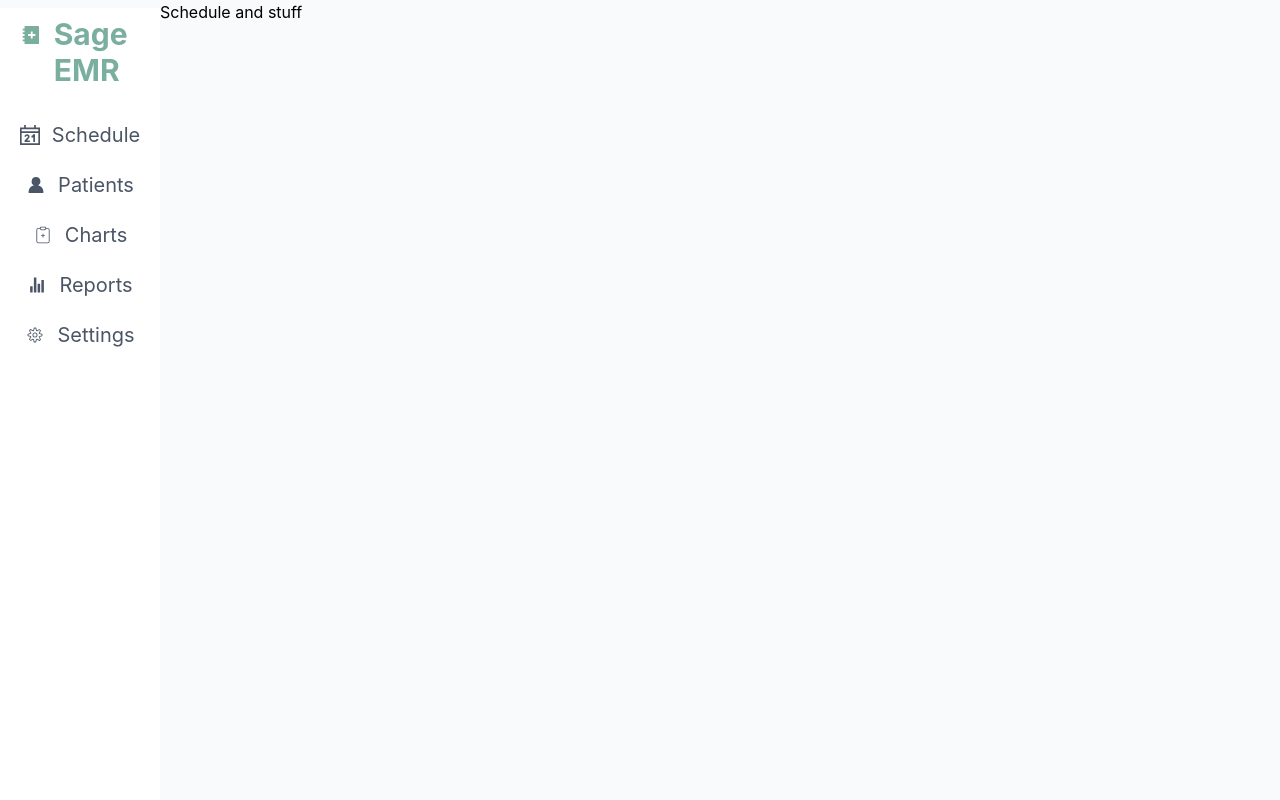
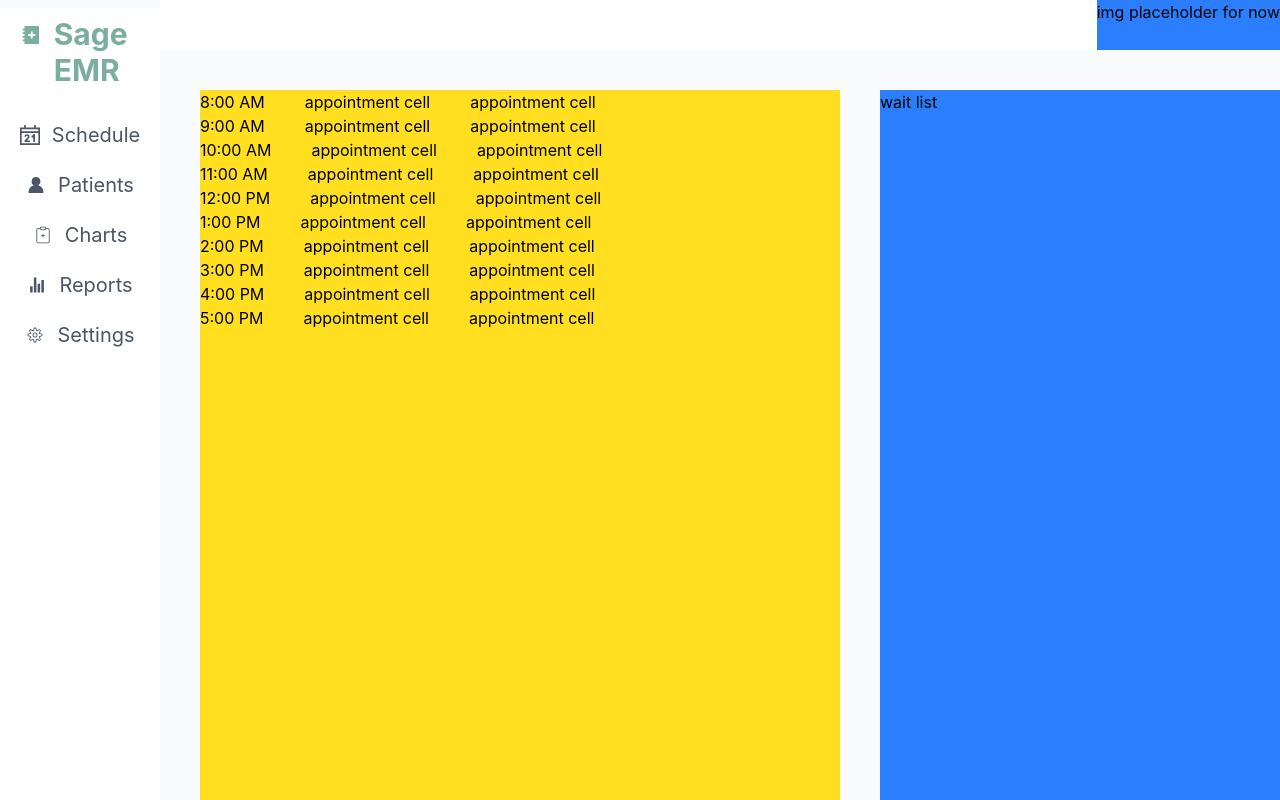
Before and after one commit to anthonys-hub/Sage-EMR, a React (Vite) app in the folder client/: page /schedule in a window 1280 px wide. Built offline with nearby package versions, Linux system fonts and the light colour scheme; no server answers.

Commit message:
schedule UI, header

```diff
--- /dev/null
+++ b/client/src/Components/Header.jsx
@@ -0,0 +1,22 @@
+export default function Header() {
+    const name = localStorage.getItem('name')
+    const role = localStorage.getItem('role')
+
+    return (
+        <div className="bg-white flex flex-row justify-end h-12.5">
+
+            <div>
+                <h1>{name}</h1>
+                <h2>{role}</h2>
+
+
+            </div>
+
+            <div className="bg-blue-500">
+                <h2>img placeholder for  now</h2>
+            </div>
+
+
+        </div>
+    )
+}
--- a/client/src/Components/Sidebar.jsx
+++ b/client/src/Components/Sidebar.jsx
@@ -6,6 +6,7 @@ import { GoPersonFill } from "react-icons/go";
 import { CiMedicalClipboard } from "react-icons/ci";
 import { IoIosStats } from "react-icons/io";
 import { CiSettings } from "react-icons/ci";
+import Header from "./Header";
 
 
 
@@ -36,6 +37,7 @@ export default function Sidebar() {
             </div >
 
             < div className="flex-1 overflow-auto relative" >
+                <Header />
                 <Outlet />
             </div >
         </div >
--- a/client/src/Pages/Login.jsx
+++ b/client/src/Pages/Login.jsx
@@ -26,7 +26,8 @@ export default function Login() {
                     return
                 }
                 localStorage.setItem('token', res.data.token)
-                localStorage.setItem('name', res.data.name)
+                localStorage.setItem('name', `${res.data.first} ${res.data.last}`)
+                localStorage.setItem('role', res.data.role)
                 navigate('/schedule')
 
             })
--- a/client/src/Pages/Schedule.jsx
+++ b/client/src/Pages/Schedule.jsx
@@ -1,7 +1,66 @@
 import React from "react";
+import { useEffect } from "react"
+import { useState } from "react"
 
 export default function Schedule() {
+    const [appointments, setAppointments] = useState([])
+    const timeSlots = ['8:00 AM', '9:00 AM', '10:00 AM', '11:00 AM', '12:00 PM', '1:00 PM', '2:00 PM', '3:00 PM', '4:00 PM', '5:00 PM']
+
+    function formatTime() {
+
+
+
+
+    }
+
+
+    function fetchAppointments() {
+        fetch(`${import.meta.env.VITE_API_URL}/api/appointments`, {
+            method: 'GET',
+            headers: {
+                'Authorization': `Bearer ${localStorage.getItem('token')}`
+            }
+        })
+            .then(res => res.json())
+            .then(data => {
+                setAppointments(data)
+            })
+    }
+
+
+    useEffect(() => {
+        fetchAppointments()
+    }, [])
+
+
+
+
+
+
     return (
-        <h1>Schedule and stuff</h1>
+
+        <div className="flex flex-row mt-10 ml-10 gap-10">
+
+            <div className="bg-yellow-300 max-w-290 w-full h-200 flex flex-col">
+                <div className="max-h-96 overflow-y-auto"></div>
+                {timeSlots.map(slot => (
+                    <div key={slot} className="flex flex-row gap-10">
+                        <div>{slot}</div>
+                        <div>appointment cell</div>
+                        <div>appointment cell</div>
+                    </div>
+                ))}
+
+
+            </div>
+
+
+            {/* Unsigned visits and wait list */}
+            <div className="bg-blue-500 max-w-100 w-full h-200">
+                <h1>wait list</h1>
+
+
+            </div>
+        </div >
     )
 }
```
